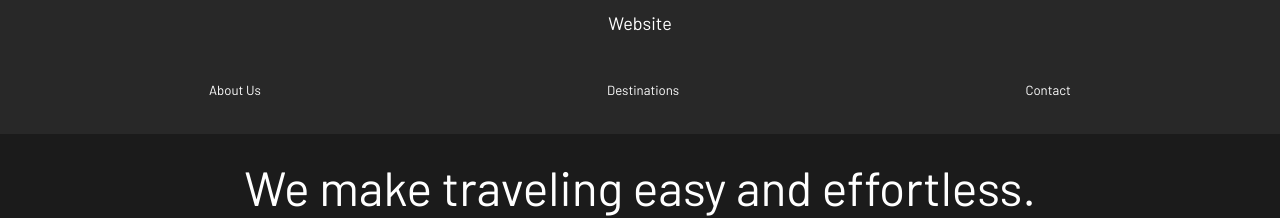
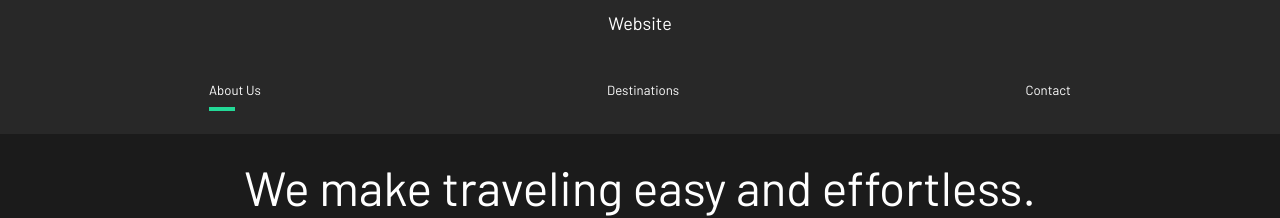
Before and after one commit to johnlombardi389/comp-website, a React (Create React App) app: page / in a window 1280 px wide. Shown: the top 218 px of the page. Built offline with nearby package versions, Linux system fonts and the light colour scheme.

Commit message:
Made line animation for nav links to show which page is currently active

```diff
--- a/src/components/Nav.js
+++ b/src/components/Nav.js
@@ -1,9 +1,14 @@
 import React from "react";
 import { NavLink } from "react-router-dom";
+import { useLocation } from "react-router-dom";
 // Styles
 import styled from "styled-components";
+// Animation
+import { motion } from "framer-motion";
 
 function Nav() {
+  const { pathname } = useLocation();
+
   return (
     <StyledNav>
       <h1>
@@ -14,12 +19,27 @@
       <ul>
         <li>
           <NavLink to={"/"}>About Us</NavLink>
+          <Line
+            transition={{ duration: 0.75 }}
+            initial={{ width: "0%" }}
+            animate={{ width: pathname === "/" ? "50%" : "0%" }}
+          />
         </li>
         <li>
           <NavLink to={"/destinations"}>Destinations</NavLink>
+          <Line
+            transition={{ duration: 0.75 }}
+            initial={{ width: "0%" }}
+            animate={{ width: pathname === "/destinations" ? "50%" : "0%" }}
+          />
         </li>
         <li>
           <NavLink to={"/contact"}>Contact</NavLink>
+          <Line
+            transition={{ duration: 0.75 }}
+            initial={{ width: "0%" }}
+            animate={{ width: pathname === "/contact" ? "50%" : "0%" }}
+          />
         </li>
       </ul>
     </StyledNav>
@@ -72,4 +92,16 @@
   }
 `;
 
+const Line = styled(motion.div)`
+  height: 0.3rem;
+  background: #23d997;
+  width: 0%;
+  position: absolute;
+  bottom: -80%;
+  left: 60%;
+  @media (max-width: 1300px) {
+    left: 0%;
+  }
+`;
+
 export default Nav;
```
